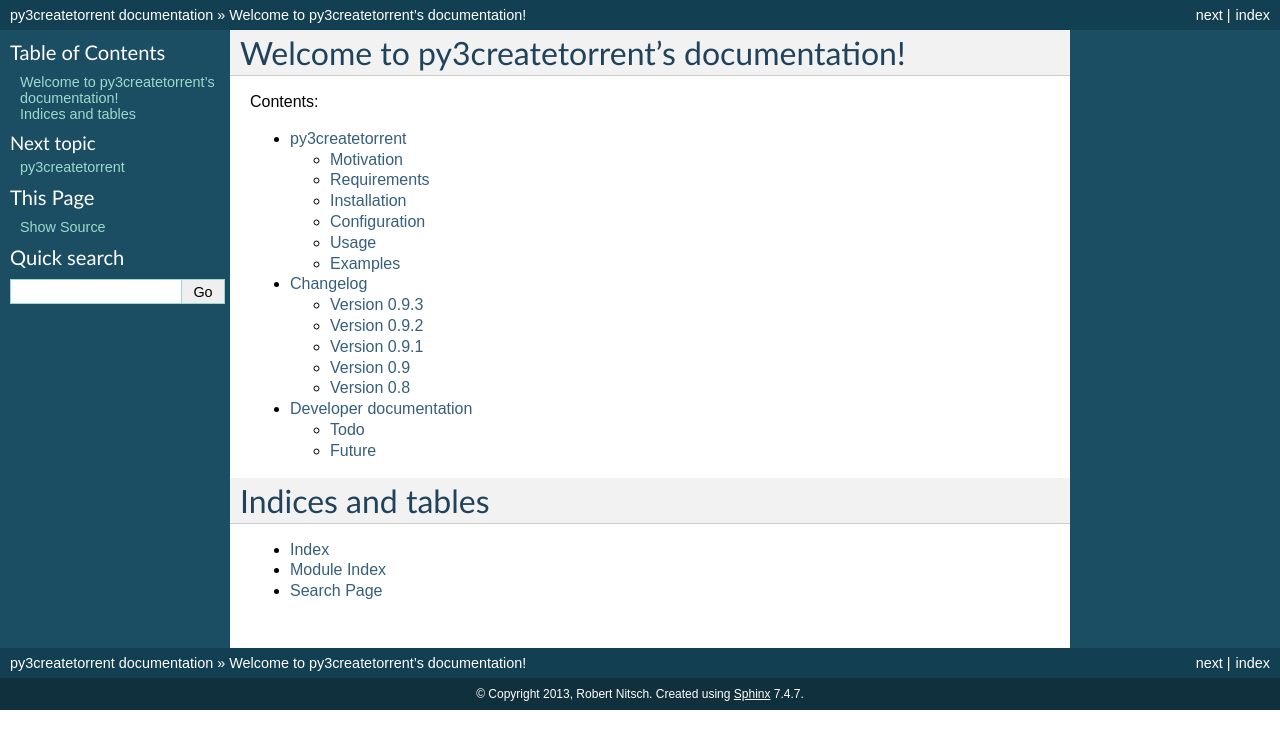
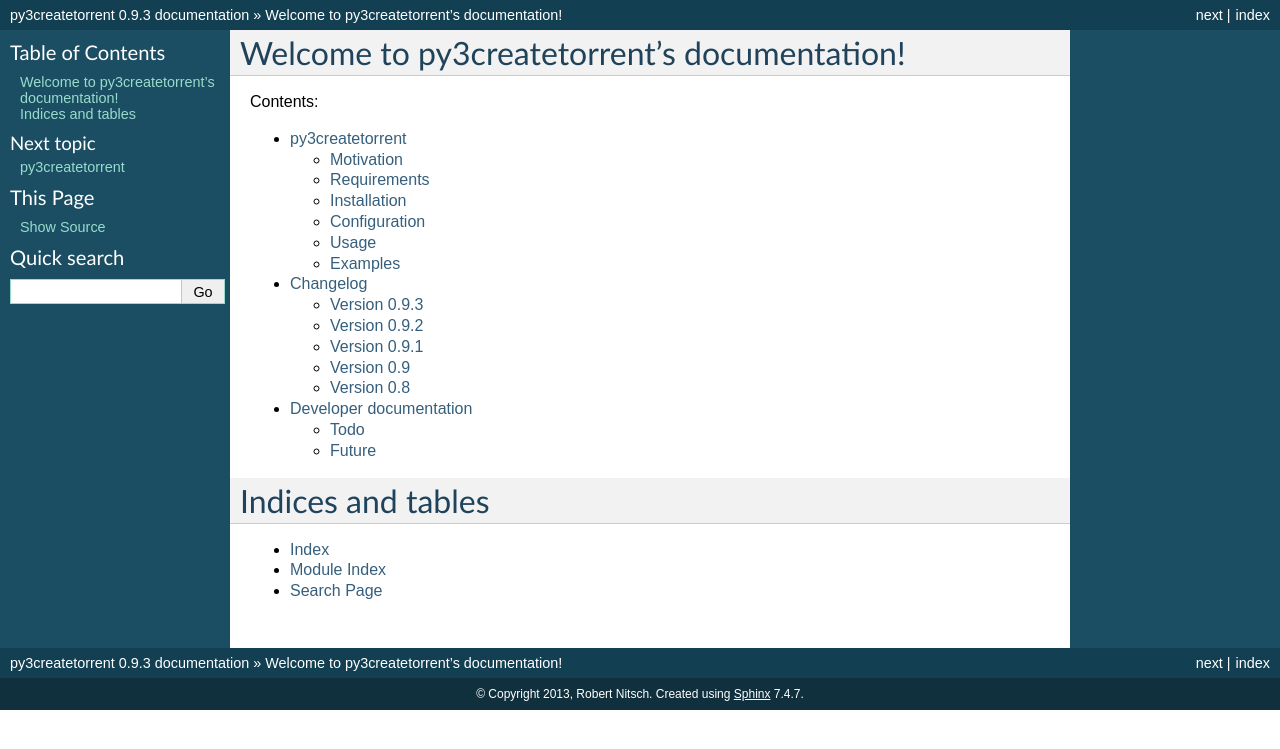
Before and after one commit to Ineluctable/py3createtorrent, a Sphinx documentation site: the page built from docs/source/index.rst, in a window 1280 px wide. Shown: the top 749 px of the page. Built offline with Sphinx 7.4.7, drawn with Linux system fonts in a browser that asks for light colours; the version number could not be read and is left out.

Commit message:
Backed out changeset: 64d73c9e5be1
Importing the version information broke the readthedocs.org build process.

```diff
--- a/docs/source/conf.py
+++ b/docs/source/conf.py
@@ -47,11 +47,10 @@
 # |version| and |release|, also used in various other places throughout the
 # built documents.
 #
-from py3createtorrent import VERSION
 # The short X.Y version.
-version = '.'.join(VERSION.split('.')[:2])
+version = '0.9'
 # The full version, including alpha/beta/rc tags.
-release = VERSION
+release = '0.9.3'
 
 # The language for content autogenerated by Sphinx. Refer to documentation
 # for a list of supported languages.
```
